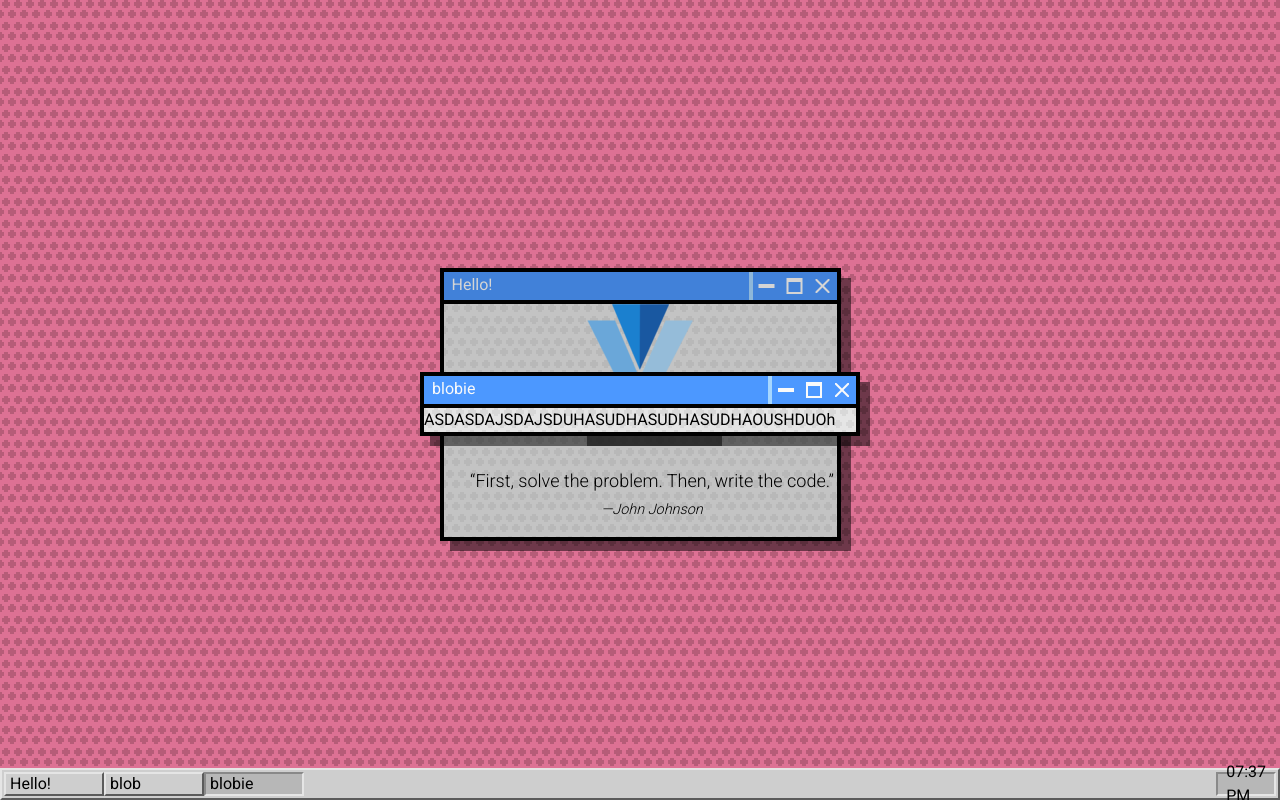
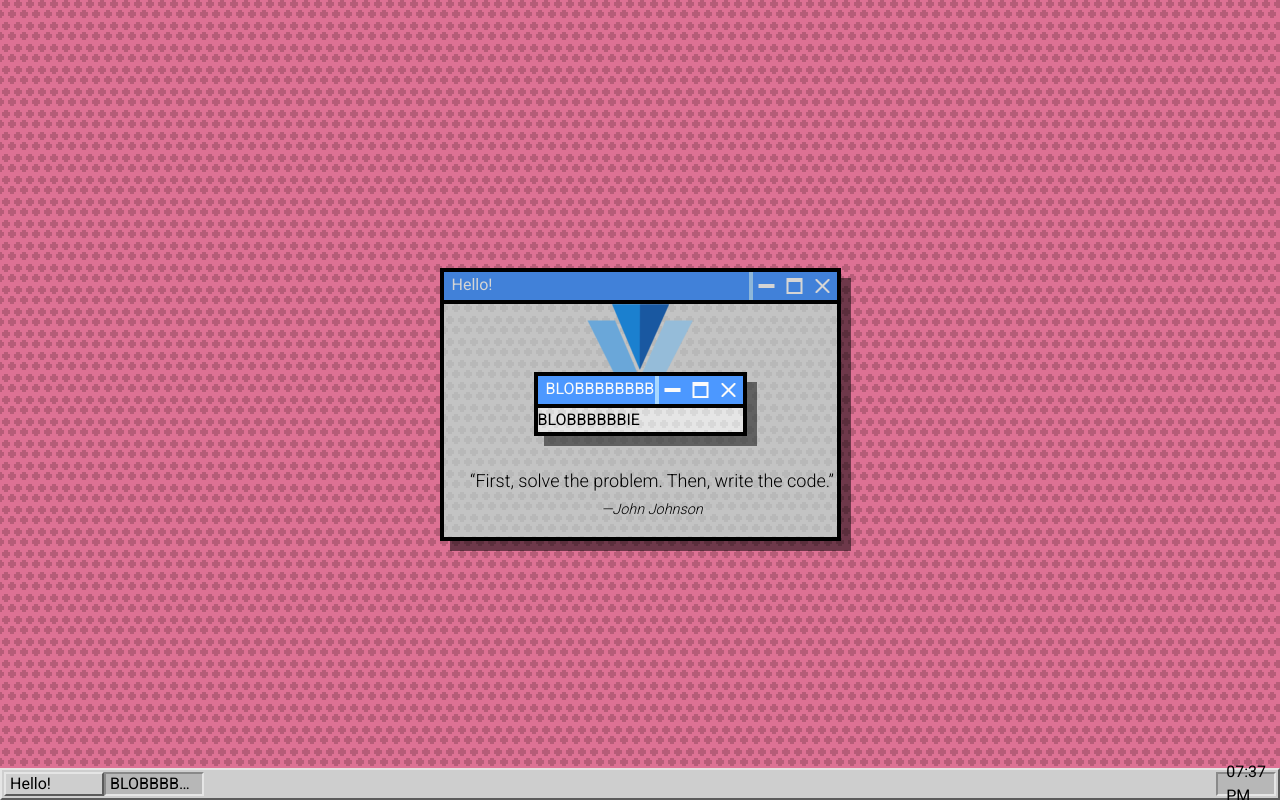
Before and after one commit to santiagogustavo/santiagogustavo.github.io, a Nuxt app: page /inspire in a window 1280 px wide. Built offline with nearby package versions, Linux system fonts and the light colour scheme.

Commit message:
refactor(window): update registering logic, detach component from store

```diff
--- a/components/Taskbar/Taskbar.vue
+++ b/components/Taskbar/Taskbar.vue
@@ -1,7 +1,7 @@
 <template>
   <footer class="taskbar">
     <Task
-      v-for="window in windows"
+      v-for="window in openWindows"
       :key="window.id"
       :active="isWindowActive(window.id)"
       @click.native="handleClickTask(window.id)"
@@ -32,6 +32,9 @@ export default {
       windows: 'windowManager/getWindows',
       activeWindow: 'windowManager/getActiveWindow',
     }),
+    openWindows() {
+      return Object.values(this.windows).filter(window => !window.isClosed);
+    },
   },
   methods: {
     ...mapActions({
--- /dev/null
+++ b/components/WindowManager/ComponentMapper.js
@@ -0,0 +1,9 @@
+import Blob from '@/components/Windows/Blob.vue';
+import Inspire from '@/components/Windows/Inspire.vue';
+
+import Windows from '@/constants/windows';
+
+export default {
+  [Windows.BLOB]: Blob,
+  [Windows.INSPIRE]: Inspire,
+};
--- a/components/WindowManager/Window.vue
+++ b/components/WindowManager/Window.vue
@@ -30,33 +30,36 @@
 </template>
 
 <script>
-import { mapGetters, mapActions } from 'vuex';
+import { mapActions } from 'vuex';
 import classNames from 'classnames';
-import { v4 as uuidv4 } from 'uuid';
 import { clamp } from '@/utils/math';
 
 export default {
   name: 'Window',
   props: {
+    id: {
+      type: String,
+      required: true,
+    },
     name: {
       type: String,
-      required: false,
-      default: undefined,
+      required: true,
     },
-    maximize: {
+    active: {
       type: Boolean,
-      required: false,
-      default: false,
+      required: true,
     },
-    minimize: {
+    closed: {
       type: Boolean,
-      required: false,
-      default: false,
+      required: true,
+    },
+    minimized: {
+      type: Boolean,
+      required: true,
     },
   },
   data() {
     return {
-      id: '',
       isMaximized: false,
       isRestored: false,
       isDragging: false,
@@ -79,29 +82,13 @@ export default {
     };
   },
   computed: {
-    ...mapGetters({
-      getWindowById: 'windowManager/getWindowById',
-      activeWindow: 'windowManager/getActiveWindow',
-    }),
-    storedWindow() {
-      return this.getWindowById(this.id);
-    },
-    isActive() {
-      return this.activeWindow === this.id;
-    },
-    isMinimized() {
-      return this.storedWindow?.isMinimized;
-    },
-    isClosed() {
-      return !this.storedWindow;
-    },
     className() {
       return classNames('window', {
-        'window--inactive': !this.isActive,
-        'window--minimized': this.isMinimized,
+        'window--inactive': !this.active,
+        'window--minimized': this.minimized,
         'window--maximized': this.isMaximized,
         'window--restored': this.isRestored,
-        'window--closed': this.isClosed,
+        'window--closed': this.closed,
       });
     },
     cssVars() {
@@ -114,18 +101,10 @@ export default {
     }
   },
   watch: {
-    isMinimized(next) {
+    minimized(next) {
       if (!next) return;
       this.isRestored = true;
     },
-  },
-  created() {
-    this.id = uuidv4();
-    this.registerWindow({
-      id: this.id,
-      name: this.name,
-      isMinimized: false,
-    });
   },
   mounted() {
     this.dimensions = {
@@ -151,7 +130,7 @@ export default {
 
     // CLICKABLE ACTIONS
     handleActiveWindow() {
-      if (this.isActive) {
+      if (this.active) {
         return;
       }
       this.setActiveWindow(this.id);
@@ -255,6 +234,8 @@ export default {
   min-width: var(--min-width);
   height: fit-content;
   width: fit-content;
+  max-width: 100%;
+  max-height: 100%;
   overflow: hidden;
   z-index: $z-index-window-active;
 
@@ -264,6 +245,7 @@ export default {
   }
 
   &--minimized {
+    pointer-events: none;
     transform: scale(0.75) translate(-16px, 16px);
     transform-origin: bottom left;
     opacity: (0);
@@ -283,6 +265,7 @@ export default {
   }
 
   &--closed {
+    pointer-events: none;
     transform: scale(0.95);
     transform-origin: center;
     opacity: (0);
--- /dev/null
+++ b/components/WindowManager/WindowManager.vue
@@ -0,0 +1,50 @@
+<template>
+  <section class="desktop-renderer">
+    <Window
+      v-for="window in windows"
+      :id="window.id"
+      :key="window.id"
+      :active="isWindowActive(window.id)"
+      :closed="window.isClosed"
+      :name="window.name"
+      :minimized="window.isMinimized"
+    >
+      <component :is="getComponentByName(window.component)" />
+    </Window>
+  </section>
+</template>
+
+<script>
+import { mapGetters } from 'vuex';
+
+import Components from '@/components/WindowManager/ComponentMapper';
+import Window from '@/components/WindowManager/Window.vue';
+
+export default {
+  name: 'DesktopRenderer',
+  components: {
+    Window,
+  },
+  computed: {
+    ...mapGetters({
+      windows: 'windowManager/getWindows',
+      activeWindow: 'windowManager/getActiveWindow',
+    }),
+  },
+  methods: {
+    isWindowActive(id) {
+      return id === this.activeWindow;
+    },
+    getComponentByName(name) {
+      return Components[name] ?? null;
+    },
+  },
+};
+</script>
+
+<style lang="scss">
+.desktop-renderer {
+  width: 100%;
+  height: 100%;
+}
+</style>
--- /dev/null
+++ b/components/Windows/Blob.vue
@@ -0,0 +1,3 @@
+<template>
+  <div>BLOBBBBBBIE</div>
+</template>
--- /dev/null
+++ b/components/Windows/Inspire.vue
@@ -0,0 +1,15 @@
+<template>
+  <v-row>
+    <v-col class="text-center">
+      <img src="/v.png" alt="Vuetify.js" class="mb-5 img" />
+      <blockquote class="blockquote">
+        &#8220;First, solve the problem. Then, write the code.&#8221;
+        <footer>
+          <small>
+            <em>&mdash;John Johnson</em>
+          </small>
+        </footer>
+      </blockquote>
+    </v-col>
+  </v-row>
+</template>
--- /dev/null
+++ b/constants/windows.js
@@ -0,0 +1,4 @@
+export default {
+  BLOB: 'BLOB',
+  INSPIRE: 'INSPIRE',
+};
--- a/pages/inspire.vue
+++ b/pages/inspire.vue
@@ -1,35 +1,34 @@
 <template>
-  <div>
-    <Window name="Hello!">
-      <v-row>
-        <v-col class="text-center">
-          <img src="/v.png" alt="Vuetify.js" class="mb-5 img" />
-          <blockquote class="blockquote">
-            &#8220;First, solve the problem. Then, write the code.&#8221;
-            <footer>
-              <small>
-                <em>&mdash;John Johnson</em>
-              </small>
-            </footer>
-          </blockquote>
-        </v-col>
-      </v-row>
-    </Window>
-    <Window name="blob"> ASDASD </Window>
-    <Window name="blobie"> ASDASDAJSDAJSDUHASUDHASUDHASUDHAOUSHDUOh </Window>
-  </div>
+  <WindowManager />
 </template>
 
 <script>
-import Window from '@/components/WindowManager/Window.vue';
+import { mapActions } from 'vuex';
+
+import WindowManager from '@/components/WindowManager/WindowManager.vue';
+import Windows from '@/constants/windows';
 
 export default {
   name: 'Inspire',
   components: {
-    Window,
+    WindowManager,
   },
   layout: 'desktop',
-  template: 'default',
+  created() {
+    this.registerWindow({
+      name: 'Hello!',
+      component: Windows.INSPIRE,
+    });
+    this.registerWindow({
+      name: 'BLOBBBBBBBB',
+      component: Windows.BLOB,
+    });
+  },
+  methods: {
+    ...mapActions({
+      registerWindow: 'windowManager/registerWindow',
+    }),
+  },
 };
 </script>
 
--- a/store/windowManager.js
+++ b/store/windowManager.js
@@ -1,16 +1,18 @@
+import { v4 as uuidv4 } from 'uuid';
+
 export const state = () => ({
   windows: {},
   activeWindow: undefined,
 });
 
 export const mutations = {
-  'REGISTER_WINDOW': (state, payload) => {
+  REGISTER_WINDOW: (state, payload) => {
     state.windows = {
       ...state.windows,
       [payload.id]: payload,
     };
   },
-  'MINIMIZE_WINDOW': (state, payload) => {
+  MINIMIZE_WINDOW: (state, payload) => {
     state.windows = {
       ...state.windows,
       [payload]: {
@@ -18,13 +20,8 @@ export const mutations = {
         isMinimized: true,
       },
     };
-    const remainingWindows = Object.values(state.windows).filter(window => !window.isMinimized);
-    const lastActiveWindow = remainingWindows.length
-      ? remainingWindows[remainingWindows.length - 1].id
-      : '';
-    state.activeWindow = lastActiveWindow;
   },
-  'RESTORE_WINDOW': (state, payload) => {
+  RESTORE_WINDOW: (state, payload) => {
     state.windows = {
       ...state.windows,
       [payload]: {
@@ -33,25 +30,47 @@ export const mutations = {
       },
     };
   },
-  'CLOSE_WINDOW': (state, payload) => {
+  CLOSE_WINDOW: (state, payload) => {
+    state.windows = {
+      ...state.windows,
+      [payload]: {
+        ...state.windows[payload],
+        isClosed: true,
+      },
+    };
+  },
+  REMOVE_WINDOW: (state, payload) => {
     const { [payload]: removed, ...windows } = state.windows;
-    const remainingWindows = Object.keys(windows);
-    const lastActiveWindow = remainingWindows.length ? remainingWindows[remainingWindows.length - 1] : '';
     state.windows = windows;
-    state.activeWindow = lastActiveWindow;
   },
-  'SET_ACTIVE_WINDOW': (state, payload) => {
+  SET_ACTIVE_WINDOW: (state, payload) => {
     state.activeWindow = payload;
   },
+  SET_LAST_ACTIVE_WINDOW: (state) => {
+    const remainingWindows = Object.values(state.windows).filter(
+      (window) => !window.isMinimized && !window.isClosed
+    );
+    const lastActiveWindow = remainingWindows.length
+      ? remainingWindows[remainingWindows.length - 1].id
+      : '';
+    state.activeWindow = lastActiveWindow;
+  }
 };
 
 export const actions = {
   registerWindow({ commit }, window) {
-    commit('REGISTER_WINDOW', window);
-    commit('SET_ACTIVE_WINDOW', window?.id);
+    const id = uuidv4();
+    commit('REGISTER_WINDOW', {
+      id,
+      isMinimized: false,
+      isClosed: false,
+      ...window,
+    });
+    commit('SET_ACTIVE_WINDOW', id);
   },
   minimizeWindow({ commit }, id) {
     commit('MINIMIZE_WINDOW', id);
+    commit('SET_LAST_ACTIVE_WINDOW');
   },
   restoreWindow({ commit }, id) {
     commit('RESTORE_WINDOW', id);
@@ -59,9 +78,16 @@ export const actions = {
   },
   closeWindow({ commit }, id) {
     commit('CLOSE_WINDOW', id);
+    commit('SET_LAST_ACTIVE_WINDOW');
+    setTimeout(() => {
+      commit('REMOVE_WINDOW', id);
+    }, 500);
   },
   setActiveWindow({ commit }, id) {
     commit('SET_ACTIVE_WINDOW', id);
+  },
+  setLastActiveWindow({ commit }) {
+    commit('SET_LAST_ACTIVE_WINDOW');
   },
 };
 
```
